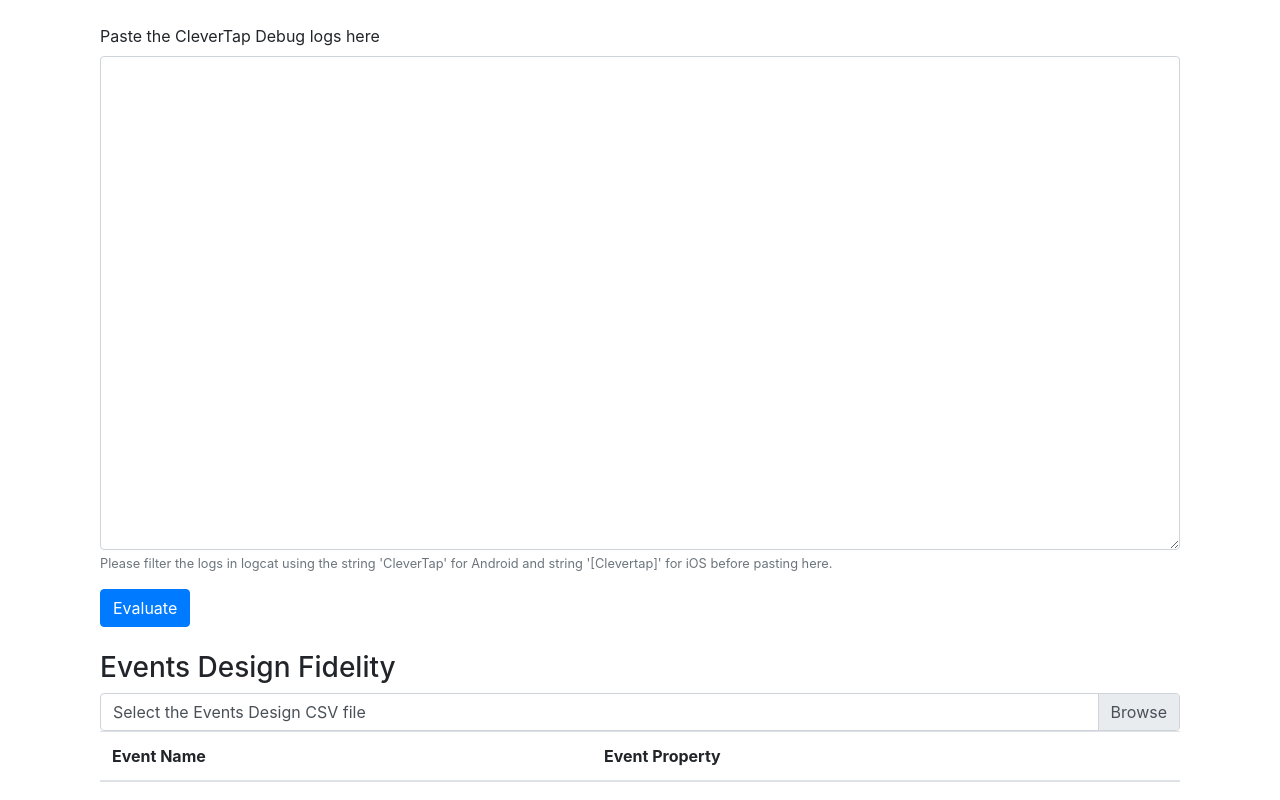
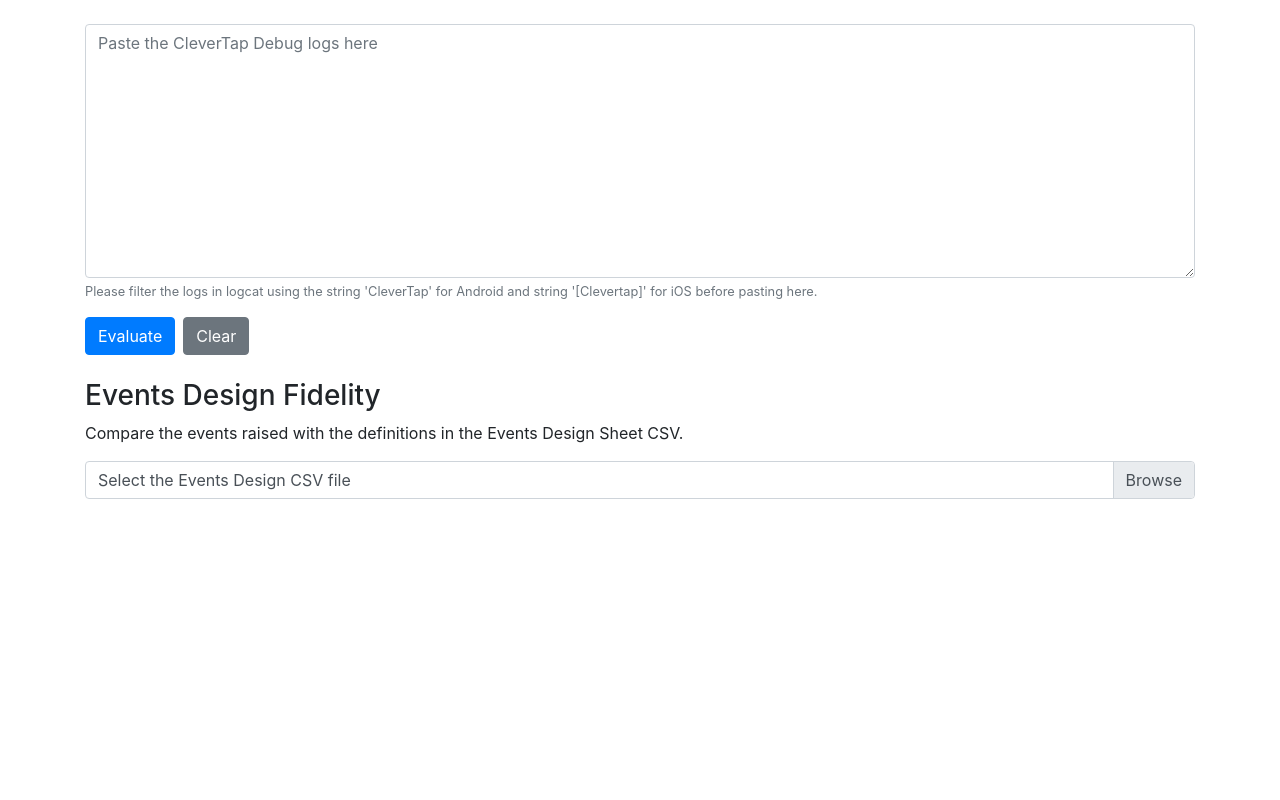
Before and after one commit to satyajeetjadhav/ct-audit, an Angular app: page / in a window 1280 px wide. Built offline with nearby package versions, Linux system fonts and the light colour scheme.

Commit message:
support for event properties

```diff
--- a/src/app/app.component.html
+++ b/src/app/app.component.html
@@ -1,17 +1,18 @@
 <div class="container">
-  <div class="col-sm mt-4">
-    <form [formGroup]="logForm" (ngSubmit)="onSubmit(logForm.value)">
+  <div class="mt-4">
+    <form #myForm="ngForm" [formGroup]="logForm" (ngSubmit)="onSubmit(logForm.value)">
       <div class="form-group">
-        <label for="exampleInputEmail1">Paste the CleverTap Debug logs here</label>
-        <textarea type="email" class="form-control" id="exampleInputEmail1" formControlName="log" rows="20"></textarea>
+        <textarea type="email" class="form-control" id="exampleInputEmail1" formControlName="log" rows="10"
+          placeholder="Paste the CleverTap Debug logs here"></textarea>
         <small id="emailHelp" class="form-text text-muted">Please filter the logs in logcat using the string 'CleverTap'
           for Android and string '[Clevertap]' for iOS before pasting here.</small>
       </div>
       <button type="submit" class="btn btn-primary" [disabled]="!logForm.valid">Evaluate</button>
+      <button type="button" (click)="myForm.reset(); reset()" class="btn btn-secondary ml-2">Clear</button>
     </form>
   </div>
 
-  <div class="mt-4" *ngIf="metadata || queue">
+  <div class="mt-4" *ngIf="showResults()">
     <h1>Audit results</h1>
     <div class="mt-4" *ngIf="metadata">
       <h2>Metadata</h2>
@@ -59,11 +60,9 @@
           <p>{{datum.ep | datePipe}}</p>
           <p><span *ngFor="let item of datum.data | keyvalue" placement="top" ngbTooltip="{{item.key}}">{{item.value}} |
             </span></p>
-
         </div>
       </div>
     </div>
-    <hr>
   </div>
 
   <h2 *ngIf="queue && queue.length>0">Events</h2>
@@ -95,12 +94,9 @@
     </div>
   </div>
 
-  <!--div class="form-group">
-    <input type="file" (change)="onFileSelect($event.target)" name="myfile">
-  </div-->
-
-  <div class=" col-sm mt-4">
+  <div class="mt-4">
     <h3>Events Design Fidelity</h3>
+    <p>Compare the events raised with the definitions in the Events Design Sheet CSV.</p>
     <div class="input-group">
       <div class="custom-file">
         <input type="file" class="custom-file-input" id="inputGroupFile01" aria-describedby="inputGroupFileAddon01"
@@ -109,7 +105,7 @@
       </div>
     </div>
 
-    <table class="table">
+    <table class="table" *ngIf="EDSMap.size>0">
       <thead>
         <tr>
           <th>Event Name</th>
@@ -118,12 +114,12 @@
       </thead>
       <tbody>
         <tr *ngFor="let item of EDSMap | keyvalue">
-          <td [ngClass]="{'table-success':wasEventRaised(item.key)}">{{item.key}}</td>
+          <td [ngClass]="{'text-success':wasEventRaised(item.key)}">{{item.key}}</td>
           <td>
             <table class="table">
               <tbody>
                 <tr *ngFor="let property of item.value">
-                  <td>
+                  <td [ngClass]="{'text-success':wasEventPropertyRaised(item.key, property)}">
                     {{property}}
                   </td>
                 </tr>
--- a/src/app/app.component.ts
+++ b/src/app/app.component.ts
@@ -12,26 +12,22 @@
 export class AppComponent {
   title = 'audit';
   logForm;
-  log;
-  result;
   metadata;
   queue;
   EDSMap = new Map();
+  iOS = false;
 
   constructor(
     private logParser: LogParserService,
     private logParseriOS: LogParserIosService,
     private formBuilder: FormBuilder
   ) {
-
     this.logForm = this.formBuilder.group({
       log: ''
     });
   }
 
   onSubmit(customerData) {
-    // Process checkout data here
-
     this.metadata = {};
     this.queue = [];
     if (this.checkForOS(customerData.log)) {
@@ -57,6 +53,7 @@
     let logLines = logData.split('\n');
     for (let line of logLines) {
       if (line.includes('New event processed:')) {
+        this.iOS = true;
         return true;
       }
       else if (line.includes('Queued Event:')) {
@@ -77,20 +74,12 @@
   }
 
   onFileLoad(fileLoadedEvent) {
-    // const textFromFileLoaded = fileLoadedEvent.target.result;
-    // this.csvContent = textFromFileLoaded;
-    // console.log(this.csvContent);
-    // alert(this.csvContent);
-
     let currentlyProcessingEvent = '';
     let self = this;
     Papa.parse(fileLoadedEvent.target.result, {
       worker: true,
       header: true,
       step: function (row) {
-        console.log("Row:", row.data);
-        // get the index of Events Name
-        // get the index of Events Property
         let iName = 'Event Name';
         let iProperty = 'Event Property';
         if (row.data[iName] !== '') {
@@ -99,10 +88,6 @@
         } else {
           self.EDSMap.get(currentlyProcessingEvent).push(row.data[iProperty]);
         }
-      },
-      complete: function () {
-        console.log("All done!");
-        console.log(self.EDSMap);
       }
     });
   }
@@ -112,12 +97,6 @@
     const files = input.files;
 
     if (files && files.length) {
-      /*
-       console.log("Filename: " + files[0].name);
-       console.log("Type: " + files[0].type);
-       console.log("Size: " + files[0].size + " bytes");
-       */
-
       const fileToRead = files[0];
 
       const fileReader = new FileReader();
@@ -153,4 +132,34 @@
     }
     return false;
   }
+
+  wasEventPropertyRaised(eventName: String, propertyName: string) {
+    for (let i = 0; i < this.queue.length; i++) {
+      for (let j = 0; j < this.queue[i].events.length; j++) {
+        if (this.queue[i].events[j].evtName === eventName) {
+          if (Object.keys(this.queue[i].events[j].evtData).indexOf(propertyName) > -1) {
+            return true;
+          }
+        }
+      }
+    }
+    return false;
+  }
+
+  reset() {
+    for (const prop of Object.getOwnPropertyNames(this.metadata)) {
+      delete this.metadata[prop];
+    }
+    this.queue = [];
+    this.EDSMap = new Map();
+  }
+
+  showResults() {
+    if ((this.metadata != null && (Object.keys(this.metadata)).length > 0)
+      || (this.queue != null && this.queue.length > 0)) {
+      return true;
+    } else {
+      return false;
+    }
+  }
 }
--- a/src/app/log-parser.service.ts
+++ b/src/app/log-parser.service.ts
@@ -54,6 +54,24 @@
   constructor() { }
 
   init() {
+
+    this.flags = {
+      activityLifecycleCallback: false,
+      accountRegion: false,
+      accountId: false,
+      accountToken: false,
+      sdkVersion: false,
+      CTPushNotificationReceiver: false,
+      InstallReferrerBroadcastReceiver: false,
+      CTNotificationIntentService: false,
+      CTBackgroundJobService: false,
+      CTBackgroundIntentService: false,
+      InAppNotificationActivity: false,
+      FcmMessageListenerService: false,
+      FcmTokenListenerService: false,
+      UIEditor: false
+    }
+
 
     this.result = {
       metadata: {
```
